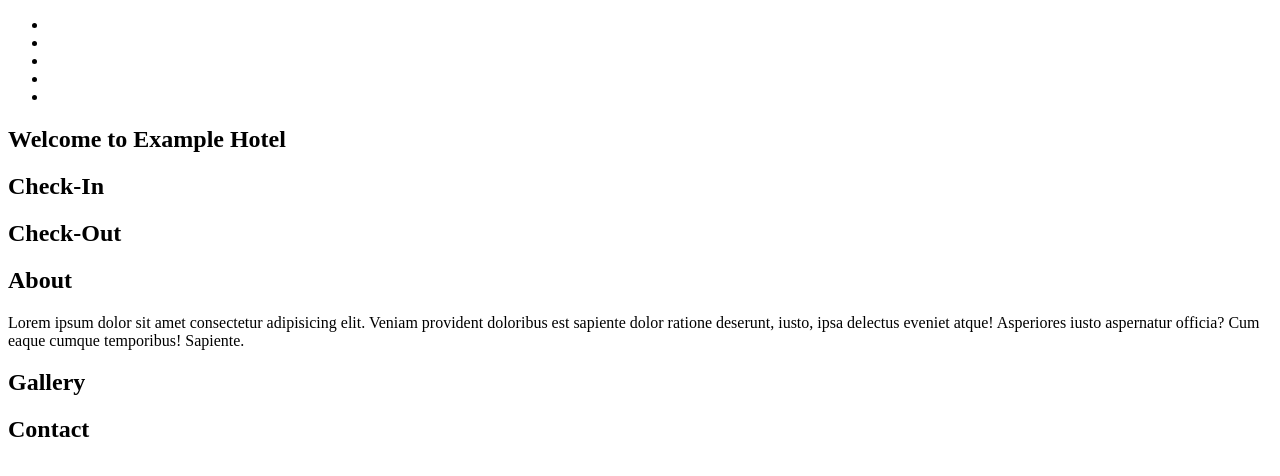
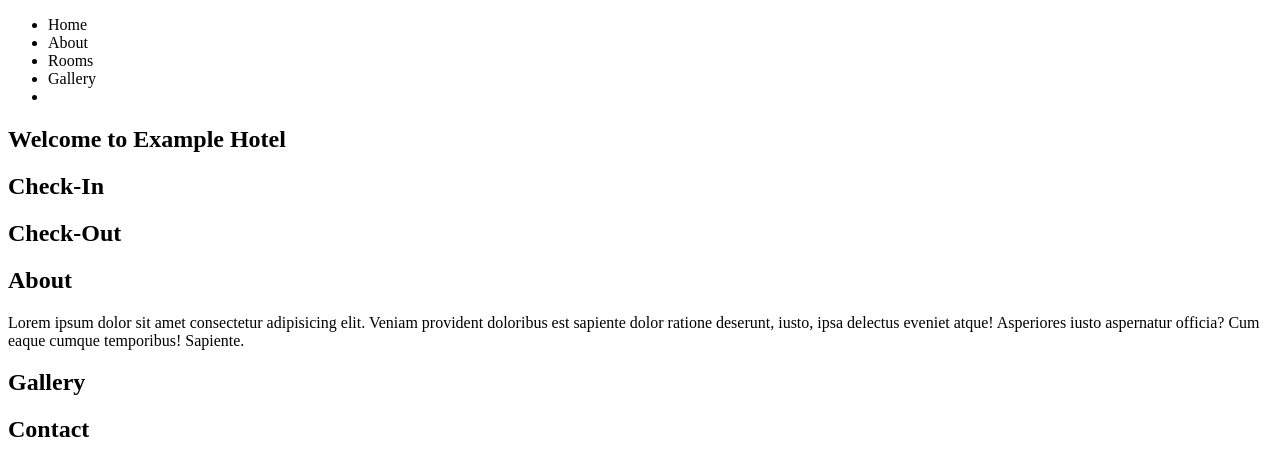
Before and after one commit to iwinbulu/hotel-demo, a plain HTML site: page index.html in a window 1280 px wide. Drawn offline with Linux system fonts and the light colour scheme.

Commit message:
Adding accesibility

```diff
--- a/index.html
+++ b/index.html
@@ -8,15 +8,15 @@
   <body>
     <nav>
       <ul>
-        <li><a href=""></a></li>
-        <li><a href=""></a></li>
-        <li><a href=""></a></li>
-        <li><a href=""></a></li>
-        <li><a href=""></a></li>
+        <li><a href="#Home" aria-label="Home"></a>Home</li>
+        <li><a href="#About" aria-label="About"></a>About</li>
+        <li><a href="#Rooms" aria-label="Rooms"></a>Rooms</li>
+        <li><a href="#Gallery" aria-label="Gallery"></a>Gallery</li>
+        <li><a href="#" aria-label=""></a></li>
       </ul>
     </nav>
 
-    <section id="hero">
+    <section id="hero" role="banner">
       <h1>Welcome to Example Hotel</h1>
     </section>
     <section id="booking">
```
